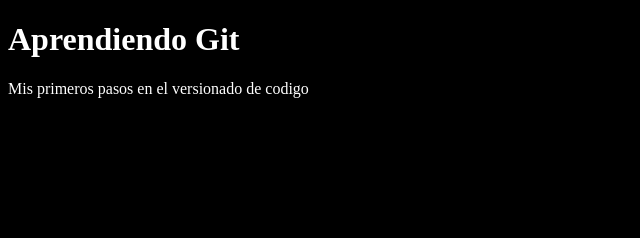
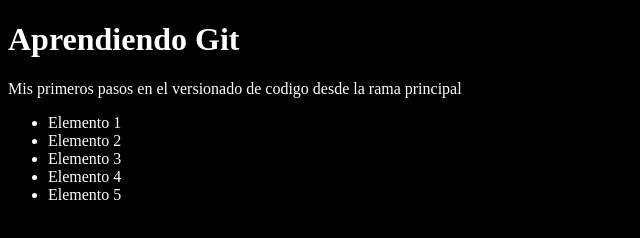
Before and after one commit to hectordani03/curso-git, a plain HTML site: page index.html in a window 1280 px wide. Shown: the whole page, without its empty margins (0-640 px from the left). Drawn offline with Linux system fonts and the light colour scheme.

```diff
--- a/index.html
+++ b/index.html
@@ -8,6 +8,13 @@
 </head>
 <body>
     <h1>Aprendiendo Git</h1>
-    <p>Mis primeros pasos en el versionado de codigo</p>
+    <p>Mis primeros pasos en el versionado de codigo desde la rama principal</p>
+    <ul>
+        <li>Elemento 1</li>
+        <li>Elemento 2</li>
+        <li>Elemento 3</li>
+        <li>Elemento 4</li>
+        <li>Elemento 5</li>
+    </ul>
 </body>
 </html>
```
